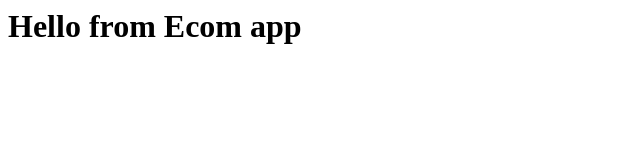
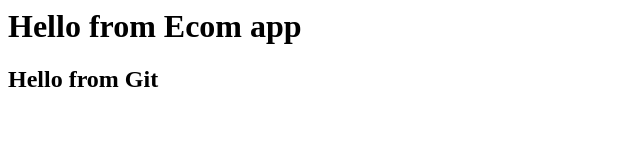
Before and after one commit to cloudiandevops/git-demo, a plain HTML site: page index.html in a window 1280 px wide. Shown: the whole page, without its empty margins (0-640 px from the left). Drawn offline with Linux system fonts and the light colour scheme.

Commit message:
updated h2

```diff
--- a/index.html
+++ b/index.html
@@ -1 +1,2 @@
 <h1>Hello from Ecom app</h1>
+<h2>Hello from Git</h2>
```
